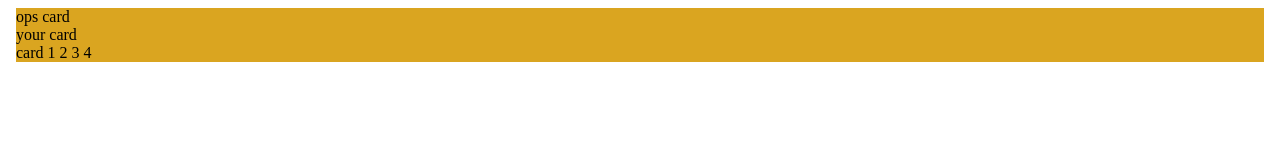
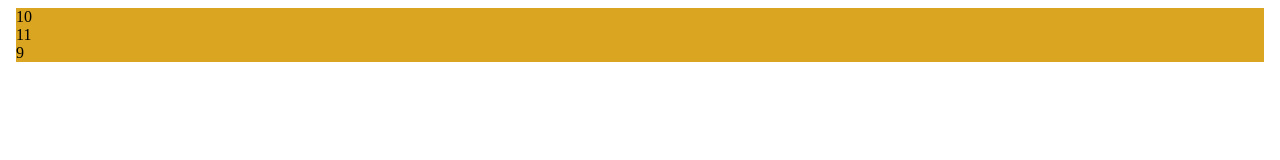
Before and after one commit to redlink2/redlink2.com, a Nuxt app: page /game in a window 1280 px wide. Shown: the top 160 px of the page. Built offline with nearby package versions, Linux system fonts and the light colour scheme.

Commit message:
Added more framework for game.vue.
-added vars to store and display player/dealer card.

```diff
--- a/pages/game.vue
+++ b/pages/game.vue
@@ -2,13 +2,34 @@
 <body>
     <div>
         <div id="mat">
-            <div id="opchoice">ops card</div>
-            <div id="urcard">your card</div>
-            <div id="hand">card 1 2 3 4</div>
+            <div id="opchoice">{{ opcard }}</div>
+            <div id="urcard">{{ pcard }}</div>
+            <div id="hand">{{ hand }}</div>
         </div>
     </div>
 </body>
 </template>
+<script>
+export default {
+    mounted() {
+        let range = [1, 2, 3, 4, 5, 6, 7, 8, 9, 10, 11, 12, 13, 14]
+        const length = range.length;
+        let oprandy = Math.floor(Math.random() * length)
+        let prandy = Math.floor(Math.random() * length)
+        let sel = 0
+        this.opcard = range[oprandy]
+        this.pcard = range[prandy]
+        this.hand = oprandy
+    },
+    data() {
+        return {
+            opcard: 0,
+            pcard: 0,
+            hand: 0,
+        }
+    },
+}
+</script>
 <style scoped>
 body {
     background-color: goldenrod;
```
